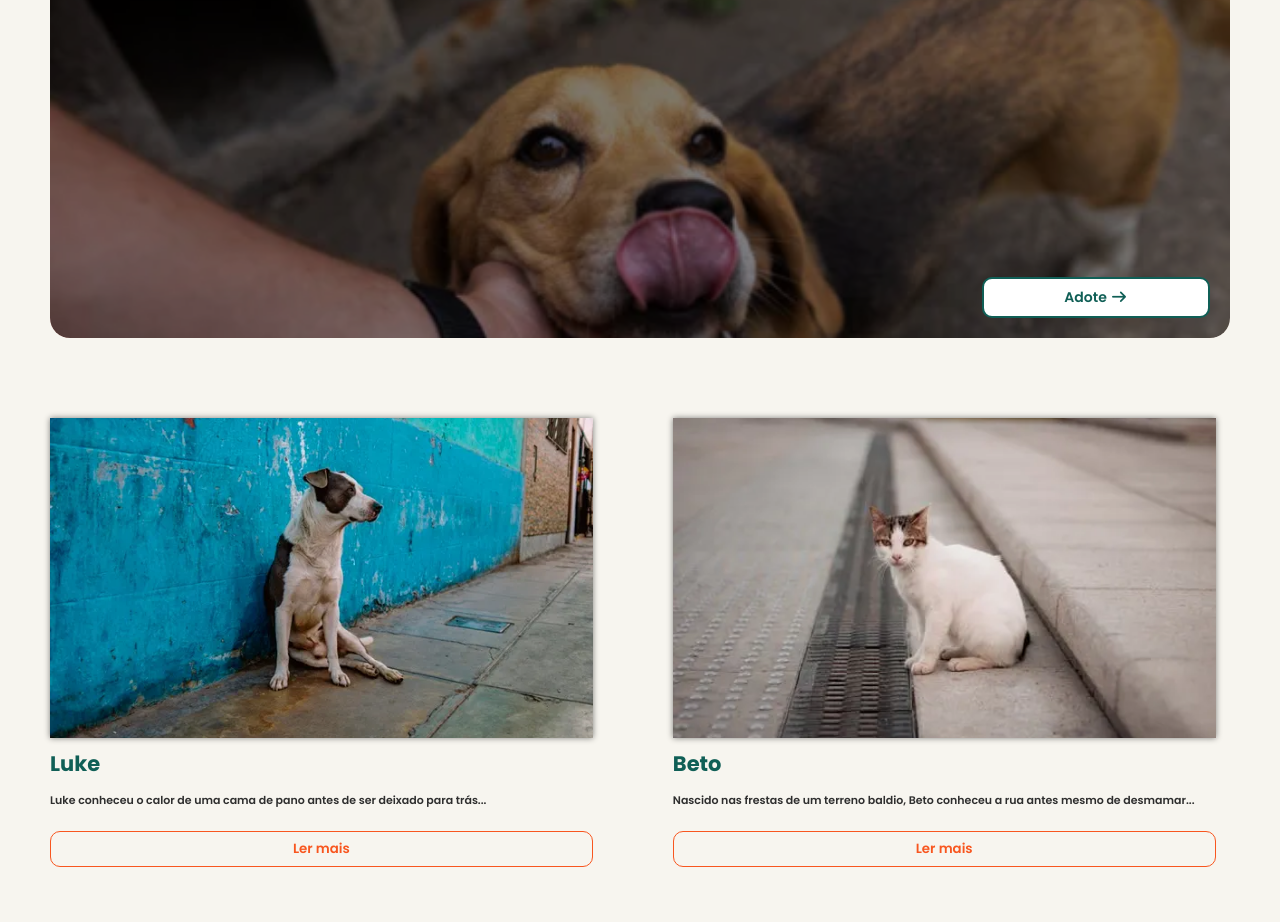
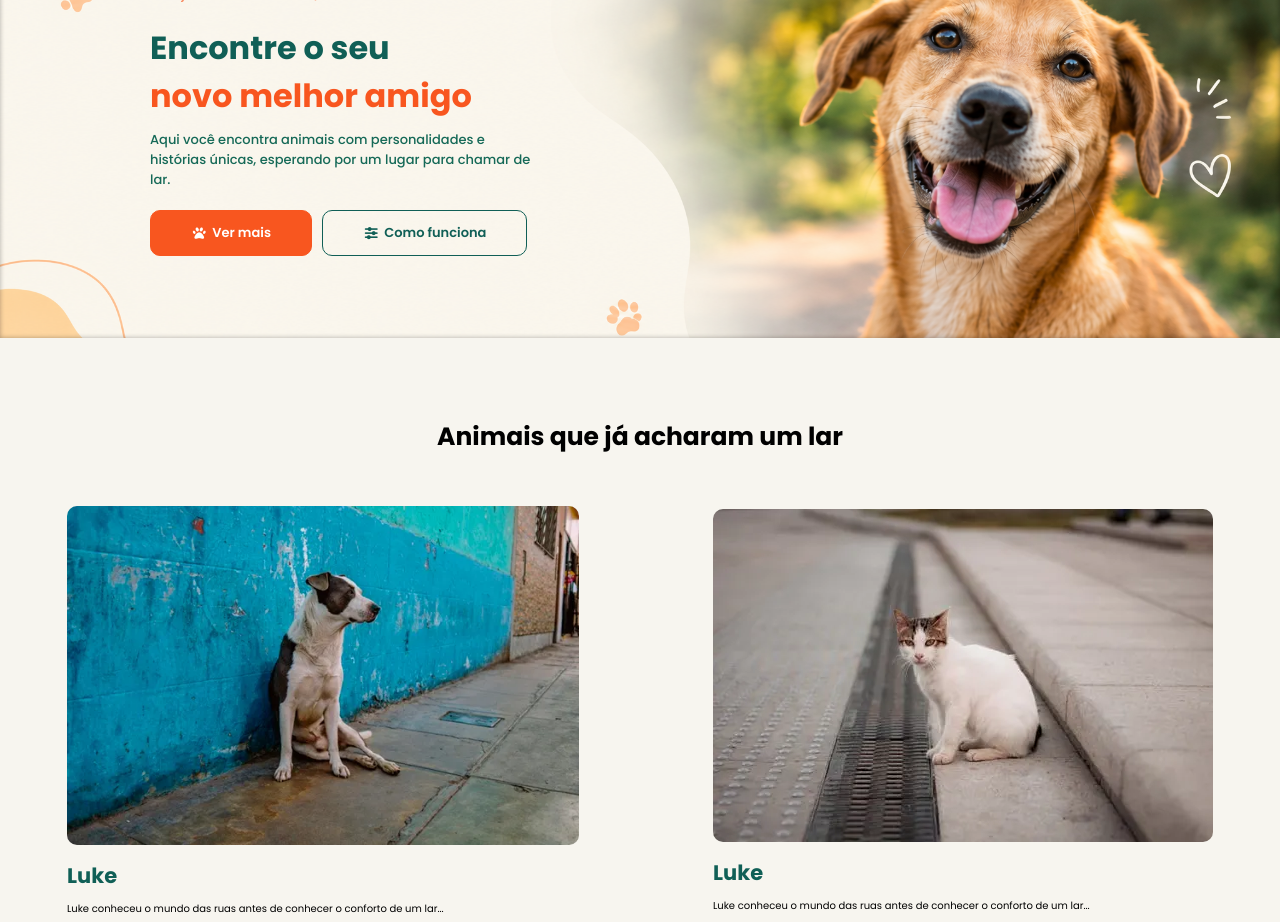
Before and after one commit to Eder-Rafael-Avila/pet-vibe, a React (Vite) app in the folder frontend/: page / in a window 1280 px wide. Shown: the part 2140-3062 px from the top of the page. Built offline with nearby package versions, Linux system fonts and the light colour scheme; no server answers; a web font is replaced by a local one.

Commit message:
Repaginação de layout

```diff
--- a/frontend/src/components/animal-preview/index.jsx
+++ b/frontend/src/components/animal-preview/index.jsx
@@ -1,13 +1,11 @@
 import './index.scss';
+
+import CardAdotados from '../card-adotados';
 
 import { useState } from 'react';
 import { NavLink } from 'react-router-dom';
 
 export default function AnimalPreview() {
-
-    const [descLukeExpandida, setDescLukeExpandida] = useState(false);
-    const [descBetoExpandida, setDescBetoExpandida] = useState(false);
-    const [isHovered, setIsHovered] = useState(false);
 
     return (
         <section className="comp-animal-preview">
@@ -16,79 +14,52 @@ export default function AnimalPreview() {
                 <h2>Dê à uma vida um novo lar.</h2>
 
                 <div className="adote">
-                    <button className='adote-button'>
-                        <NavLink to='/Adocao'
-                                 style={{
-                                    color: isHovered ? "#105F56" : "#105F56",
-                                    width: '100%',
-                                    height: '100%',
-                                    padding: '.8rem 2rem',
-                                    textDecoration: "none"
-                                 }}
-                                 onMouseEnter={() => {setIsHovered(true)}}
-                                 onMouseLeave={() => {setIsHovered(false)}}
-                        ><p>Adote <i className='fa fa-arrow-right' /></p></NavLink>
 
-                    </button>
+
+                    <div className="direcionamento">
+                        <span className='popup'>ADOÇÃO É CUIDAR DOS QUE MERECEM <i class="fa-regular fa-heart" style={{color: "#f8561f",}}></i></span>
+
+                        <div className="texto">
+                            <h1>Encontre o seu <span>novo melhor amigo</span></h1>
+
+                            <p>
+                                Aqui você encontra animais com personalidades e histórias únicas, esperando por um lugar para chamar de lar.
+                            </p>
+                        </div>
+
+                        <div className="botoes">
+                            <NavLink className="btn ver-mais">
+                                <i class="fa-solid fa-paw" style={{color: "#ffff",}}></i>
+                                Ver mais
+                            </NavLink>
+                            <a className="btn como-funciona">
+                                <i class="fa-solid fa-sliders icone-funciona"></i>
+                                Como funciona
+                            </a>
+                        </div>
+                    </div>
                 </div>
             </aside>
 
             <main className="container-animais">
-                <div className="container-luke">
-                    <div className="animal-card card-luke">
-                        <div className="photo luke">
-                        </div>
-                        <div className="desc">
-                            <h3>Luke</h3>
-                            {descLukeExpandida ? (
-                                <p className='expanded-paragraph'>
-                                    Luke conheceu o calor de uma cama de pano antes de ser deixado para trás. Já adulto e com as primeiras marcas grisalhas no focinho, foi abandonado no calçadão comercial quando a família para a qual vivia simplesmente mudou de endereço. Sem saber como agir no caos das ruas, passou meses esperando no mesmo lugar, encolhido sob o toldo de uma padaria fechada. Enfrentava a dor diária do esquecimento, vendo centenas de pessoas passarem sem encarar seus olhos, enquanto aprendia a lidar com o cansaço das longas caminhadas em busca de poças d'água limpa e a escassez de comida.
-                                </p>
-                            ) : (
-                                <p className='paragraph-preview'>
-                                    Luke conheceu o calor de uma cama de pano antes de ser deixado para trás...
-                                </p>
-                            )}
+                <div className="title">
+                    <h2>Animais que já acharam um lar</h2>
+                </div>
 
-                            {descLukeExpandida ? (
-                                <button className='botao' onClick={() => setDescLukeExpandida(!descLukeExpandida)}>
-                                    Fechar
-                                </button>
-                            ) : (
-                                <button className='botao' onClick={() => setDescLukeExpandida(!descLukeExpandida)}>
-                                    Ler mais
-                                </button>
-                            )}
-                        </div>
-                    </div>
-                </div>
-                <div className="container-beto">
-                    <div className="animal-card card-beto">
-                        <div className="photo beto">
+                <div className="animais">
+                    <CardAdotados
+                    imgAnimal={'/assets/images/luke.webp'}
+                        nomeAnimal={'Luke'}
+                        historiaAnimalExpandida={'Luke conheceu o mundo das ruas antes de conhecer o conforto de um lar. Por muito tempo, precisou encontrar abrigo e comida por conta própria, sem saber quando teria um lugar seguro para descansar. Tudo mudou quando foi acolhido por pessoas que lhe deram a oportunidade de ter uma nova vida. Aos poucos, Luke se adaptou à sua nova casa, descobriu o prazer de brincar, receber carinho e aproveitar os pequenos momentos do dia. Hoje, ele vive feliz com sua família, cercado de amor, cuidado e segurança. Sua história é um lembrete de que a adoção pode transformar a vida de um animal e criar laços especiais que duram para sempre. Luke encontrou muito mais do que um lar: encontrou uma família para chamar de sua. 🐾'}
+                        previewHistAnimal={'Luke conheceu o mundo das ruas antes de conhecer o conforto de um lar...'}
+                    />
 
-                        </div>
-                        <div className="desc">
-                            <h3>Beto</h3>
-                            {descBetoExpandida ? (
-                                <p className='expanded-paragraph'>
-                                    Nascido em um terreno baldio, Beto conheceu o abandono antes mesmo de ser desmamado. No anoitecer das ruas, aprendeu a refugiar-se em telhados para escapar da violência, carregando no corpo as cicatrizes de antigas agressões e, na alma, o temor do contato humano. Condenado à fome, ao frio e à solidão, sobrevivia de restos encontrados nas lixeiras, enquanto contemplava, à distância, a segurança dos lares alheios. Sua maior tragédia, porém, não era a miséria, mas jamais ter conhecido o afeto, vivendo à margem de um mundo que parecia ter-lhe negado até mesmo o direito de ser amado.
-                                </p>
-                            ) : (
-                                <p className='paragraph-preview'>
-                                    Nascido nas frestas de um terreno baldio, Beto conheceu a rua antes mesmo de desmamar...
-                                </p>
-                            )}
-                            {descBetoExpandida ? (
-                                <button className='botao' onClick={() => setDescBetoExpandida(!descBetoExpandida)}>
-                                    Fechar
-                                </button>
-                            ) : (
-                                <button className='botao' onClick={() => setDescBetoExpandida(!descBetoExpandida)}>
-                                    Ler mais
-                                </button>
-                            )}
-                        </div>
-                    </div>
+                    <CardAdotados
+                    imgAnimal={'/assets/images/beto.webp'}
+                        nomeAnimal={'Luke'}
+                        historiaAnimalExpandida={'Luke conheceu o mundo das ruas antes de conhecer o conforto de um lar. Por muito tempo, precisou encontrar abrigo e comida por conta própria, sem saber quando teria um lugar seguro para descansar. Tudo mudou quando foi acolhido por pessoas que lhe deram a oportunidade de ter uma nova vida. Aos poucos, Luke se adaptou à sua nova casa, descobriu o prazer de brincar, receber carinho e aproveitar os pequenos momentos do dia. Hoje, ele vive feliz com sua família, cercado de amor, cuidado e segurança. Sua história é um lembrete de que a adoção pode transformar a vida de um animal e criar laços especiais que duram para sempre. Luke encontrou muito mais do que um lar: encontrou uma família para chamar de sua. 🐾'}
+                        previewHistAnimal={'Luke conheceu o mundo das ruas antes de conhecer o conforto de um lar...'}
+                    />
                 </div>
             </main>
         </section>
--- a/frontend/src/components/animal-preview/index.scss
+++ b/frontend/src/components/animal-preview/index.scss
@@ -7,9 +7,10 @@
     flex-direction: column;
     gap: 8rem;
 
-    padding: 2rem 5rem;
+    padding: 2rem 0;
 
     .container-adote {
+        width: 100%;
         height: 50rem;
 
         display: flex;
@@ -27,163 +28,134 @@
         }
 
         .adote {
-            position: relative;
-
-            display: flex;
-            justify-content: end;
-            align-items: end;
-            padding: 2rem;
-
-            background: black url('/assets/images/acariciando.webp') no-repeat top center;
+            background: black url('/assets/images/bannerdecachorro.png') no-repeat;
             background-size: cover;
 
             width: 100%;
-            height: 58rem;
+            height: 45rem;
 
-            border-radius: 2rem;
+            display: flex;
+            align-items: center;
 
-            overflow: hidden;
+            box-shadow: 0px 0px 5px inset rgba(0, 0, 0, 0.301);
 
-            &::after {
-                content: "";
-                position: absolute;
-                top: 0;
-                left: 0;
-                width: 100%;
-                height: 100%;
-                background-color: black;
-                opacity: 0.5;
-                border-radius: 2rem;
-            }
-
-            .adote-button {
-                width: 20%;
+            .direcionamento {
+                width: 30%;
 
                 display: flex;
-                justify-content: center;
-                align-items: center;
-                gap: .8rem;
+                flex-direction: column;
+                gap: 2rem;
 
-                color: #12a58c;
-                background: white;
+                margin-left: 15rem;
 
-                border: 2px solid #105F56;
-                border-radius: 1rem;
+                .popup {
+                    color: var(--corLaranjaContraste);
+                    font-weight: 500;
+                    letter-spacing: 2px;
+                }
 
-                font-weight: 600;
-                font-size: 1.4rem;
-                z-index: 1;
+                .texto {
+                    display: flex;
+                    flex-direction: column;
+                    gap: 1rem;
 
-                @media (max-width: 768px) {
-                        background-color: white;
-                        color: var(--corPretoGeral);
-                        width: 40%;
+                    h1 {
+                        color: var(--corAzulPrimario);
+
+                        font-size: 3.2rem;
+
+                        span {
+                            display: block;
+                            color: var(--corLaranjaContraste);
+                        }
                     }
 
-                &:hover {
-                    color: var(--corPretoGeral);
-                    background-color: white;
-                    opacity: .8;
+                    p {
+                        color: var(--corAzulTerciario);
+
+                        font-weight: 500;
+                        font-size: 1.3rem;
+                    }
+                }
+
+                .botoes {
+                    display: flex;
+                    align-items: center;
+                    gap: 1rem;
+
+                    .btn {
+                        display: flex;
+                        align-items: center;
+                        gap: .5rem;
+
+                        border-radius: 1rem;
+
+                        padding: 1.2rem 4rem;
+
+                        font-size: 1.3rem;
+                        font-weight: 600;
+                        text-decoration: none;
+
+                        transition: background-color .15s ease-in-out;
+
+                        &.ver-mais {
+                            background-color: var(--corLaranjaContraste);
+                            color: white;
+                            border: 1px solid var(--corLaranjaContraste);
+
+                            &:hover {
+                                opacity: .9;
+                            }
+                        }
+
+                        &.como-funciona {
+                            background: transparent;
+                            color: var(--corAzulPrimario);
+                            border: 1px solid var(--corAzulPrimario);
+
+                            .icone-funciona {
+                                color: var(--corAzulPrimario);
+                            }
+
+                            &:hover {
+                                background-color: var(--corAzulPrimario);
+                                color: white;
+
+                                cursor: pointer;
+
+                                .icone-funciona {
+                                    color: white;
+                                }
+                            }
+                        }
+                    }
                 }
             }
 
-            .nav-link:hover {
-                color: black;
-            }
         }
-
 
     }
 
     .container-animais {
         width: 100%;
-        height: 65rem;
 
         display: flex;
-        align-items: start;
-        gap: 8rem;
+        flex-direction: column;
+        align-items: center;
+        gap: 5rem;
 
-        .container-luke, .container-beto {
-            width: 46%;
+        .title {
+            h2 {
+                font-size: 2.5rem;
+            }
         }
 
-        .luke {
-            background: black url('/assets/images/luke.webp') center center no-repeat;
-            background-size: cover;
-        }
-
-        .beto {
-            background: black url('/assets/images/beto.webp') center center no-repeat;
-            background-size: cover;
-        }
-
-        .animal-card {
+        .animais {
             display: flex;
-            flex-direction: column;
-            gap: 1rem;
+            align-items: center;
+            justify-content: space-around;
 
             width: 100%;
-
-            .photo {
-                width: 100%;
-                height: 32rem;
-
-                box-shadow: 0px 0px 6px rgba(0, 0, 0, 0.493);
-            }
-
-            .desc {
-                display: flex;
-                flex-direction: column;
-                align-items: center;
-                gap: 1rem;
-
-                h3 {
-                    color: var(--corAzulPrimario);
-                    align-self: start;
-
-                    font-size: 2.1rem;
-                }
-
-                p {
-                    color: var(--corPretoGeral);
-                    align-self: start;
-                    font-weight: 600;
-                    font-size: 1.2rem;
-                    line-height: 2.2rem;
-                }
-
-                .paragraph-preview {
-                    font-size: 1.1rem;
-                }
-
-                .expanded-paragraph {
-                    font-size: 1.3rem;
-                    text-align: justify;
-                }
-
-                .botao {
-                    background: transparent;
-                    color: var(--corLaranjaContraste);
-
-                    width: 100%;
-
-                    border: 1px solid var(--corLaranjaContraste);
-
-                    align-self: center;
-                    padding: .7rem 2rem;
-                    border-radius: 1rem;
-                    margin: 1rem 0;
-
-                    font-weight: 600;
-
-                    transition-duration: .3s;
-                }
-
-                .botao:hover {
-                    background: var(--corLaranjaContraste);
-                    color: white;
-                }
-            }
         }
     }
 }
--- /dev/null
+++ b/frontend/src/components/card-adotados/index.jsx
@@ -0,0 +1,40 @@
+import './index.scss';
+
+import { useState } from 'react';
+
+export default function CardAdotados({
+    imgAnimal,
+    nomeAnimal,
+    historiaAnimalExpandida,
+    previewHistAnimal
+}) {
+
+    const [histAnimalExpandida, setHistAnimalExpandida] = useState(false);
+
+    return (
+        <main className='comp-card-adotados'>
+            <div className="imagem">
+                <img src={imgAnimal} alt="Imagem do Animal" />
+            </div>
+            <div className="nome">
+                <h2>{nomeAnimal}</h2>
+            </div>
+            <div className="historia">
+                {histAnimalExpandida ? (
+                    <p>
+                        {historiaAnimalExpandida}
+                    </p>
+                ) : (
+                    <p>
+                        {previewHistAnimal}
+                    </p>
+                )}
+            </div>
+            <div className="ver-mais">
+                <button>
+                    Ver mais
+                </button>
+            </div>
+        </main>
+    );
+}
--- /dev/null
+++ b/frontend/src/components/card-adotados/index.scss
@@ -0,0 +1,21 @@
+.comp-card-adotados {
+    display: flex;
+    flex-direction: column;
+    gap: 1rem;
+
+    max-width: 40%;
+
+    .imagem {
+        width: 100%;
+
+        img {
+            border-radius: 1rem;
+        }
+    }
+
+    .nome {
+        color: var(--corAzulPrimario);
+
+        font-size: 1.4rem;
+    }
+}
```
Also changed, not shown: frontend/public/assets/images/bannerdecachorro.png (added), 1 other file (tests, documents, lock files or other folders).
